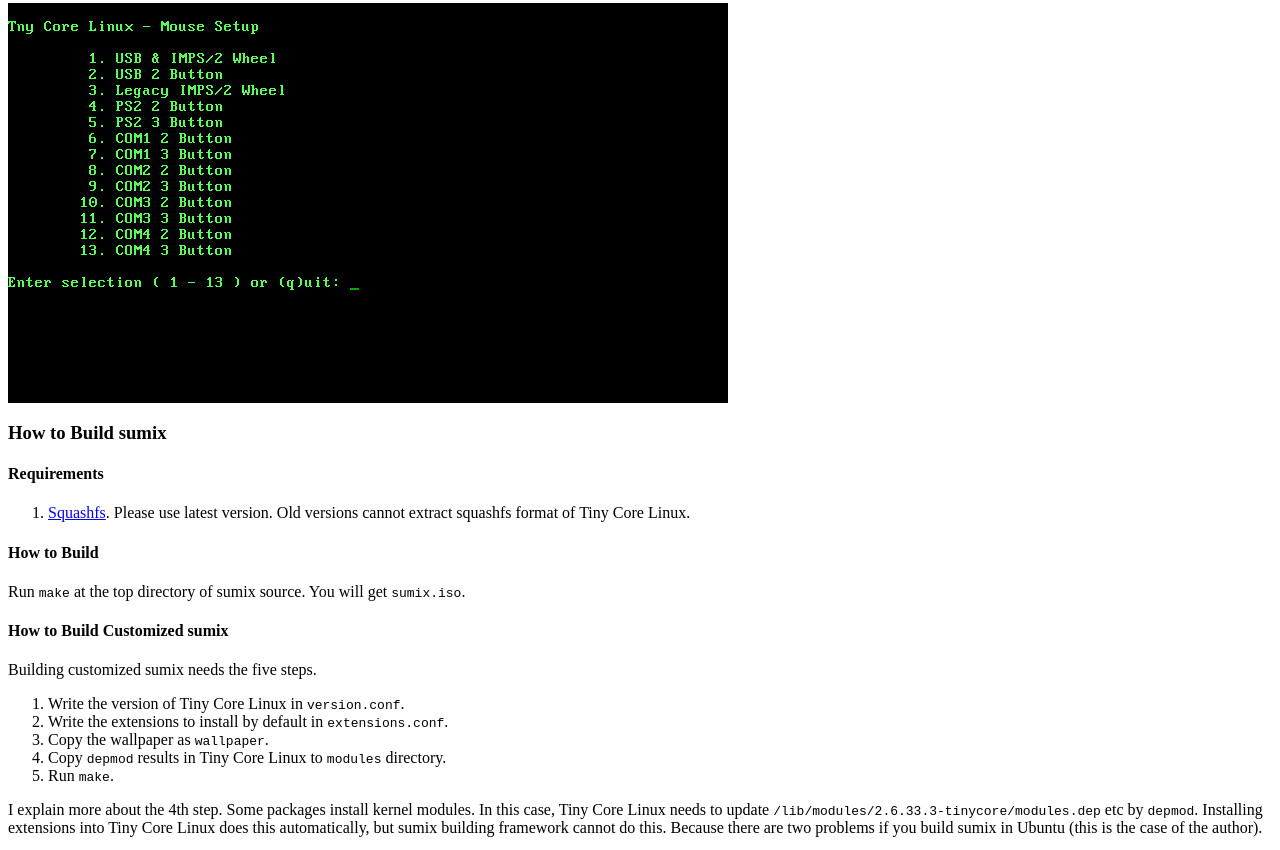
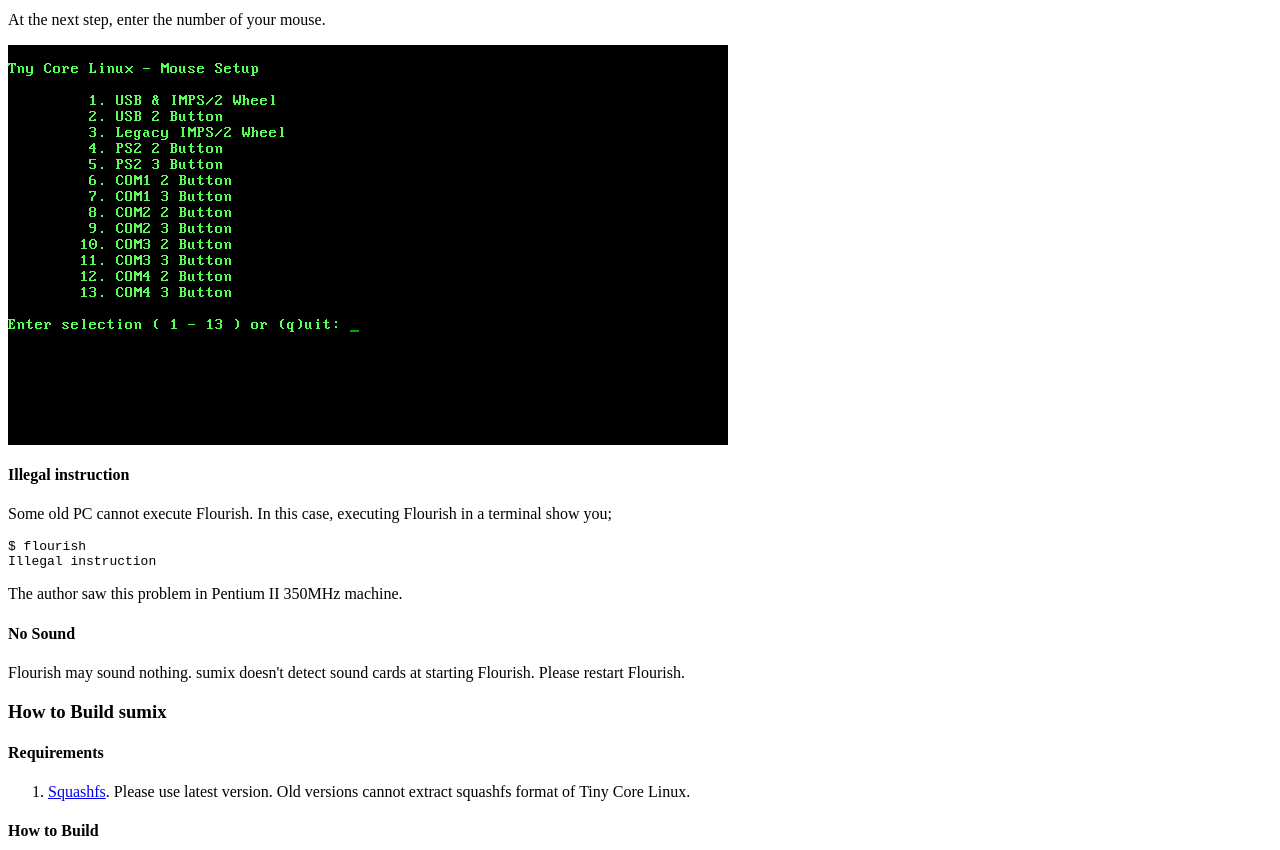
Before and after one commit to SumiTomohiko/sumix, a plain HTML site: page doc/index.html in a window 1280 px wide. Shown: the part 2901-3751 px from the top of the page. Drawn offline with Linux system fonts and the light colour scheme.

Commit message:
Described two new problems ("Illegal instruction" and "No Sound") in the documentation.

```diff
--- a/doc/index.html
+++ b/doc/index.html
@@ -72,6 +72,8 @@
       </section>
       <section>
         <h1>Known Problems</h1>
+        <section>
+          <h1>Some PC show you a dark screen</h1>
           <p>Some PC show you dark screen. To solve this problem, give
           <code>tinycore xsetup</code> command when boot.</p>
           <img src="images/xsetup.png"/>
@@ -80,6 +82,20 @@
           <img src="images/resolution_setup.png"/>
           <p>At the next step, enter the number of your mouse.</p>
           <img src="images/mouse_setup.png"/>
+        </section>
+        <section>
+          <h1>Illegal instruction</h1>
+          <p>Some old PC cannot execute Flourish. In this case, executing
+          Flourish in a terminal show you;</p>
+          <pre><code>$ flourish
+Illegal instruction</code></pre>
+          <p>The author saw this problem in Pentium II 350MHz machine.</p>
+        </section>
+        <section>
+          <h1>No Sound</h1>
+          <p>Flourish may sound nothing. sumix doesn't detect sound cards at
+          starting Flourish. Please restart Flourish.</p>
+        </section>
       </section>
       <section>
         <h1>How to Build sumix</h1>
```
Lines whose indentation alone changed are shown as unchanged.
